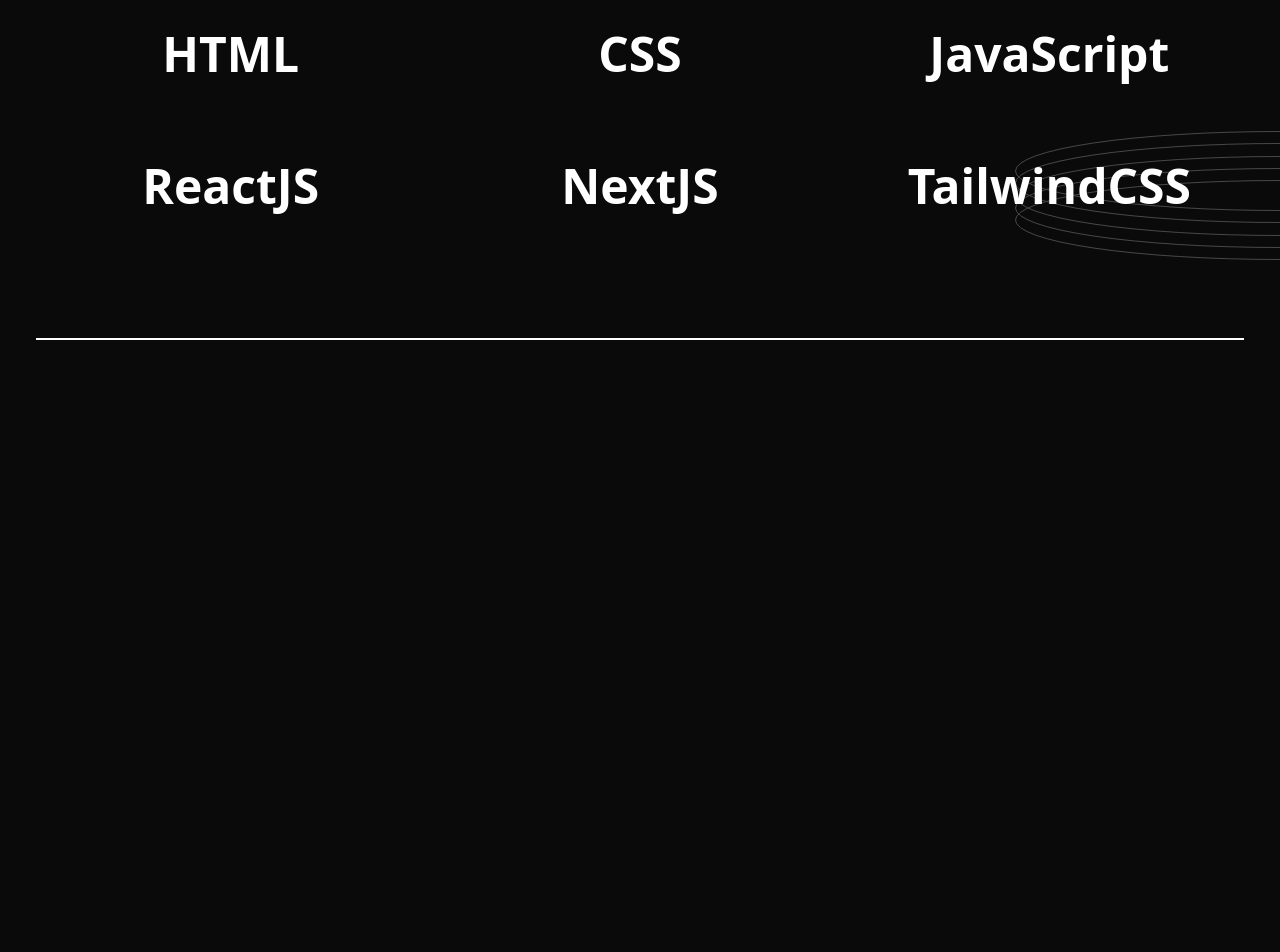
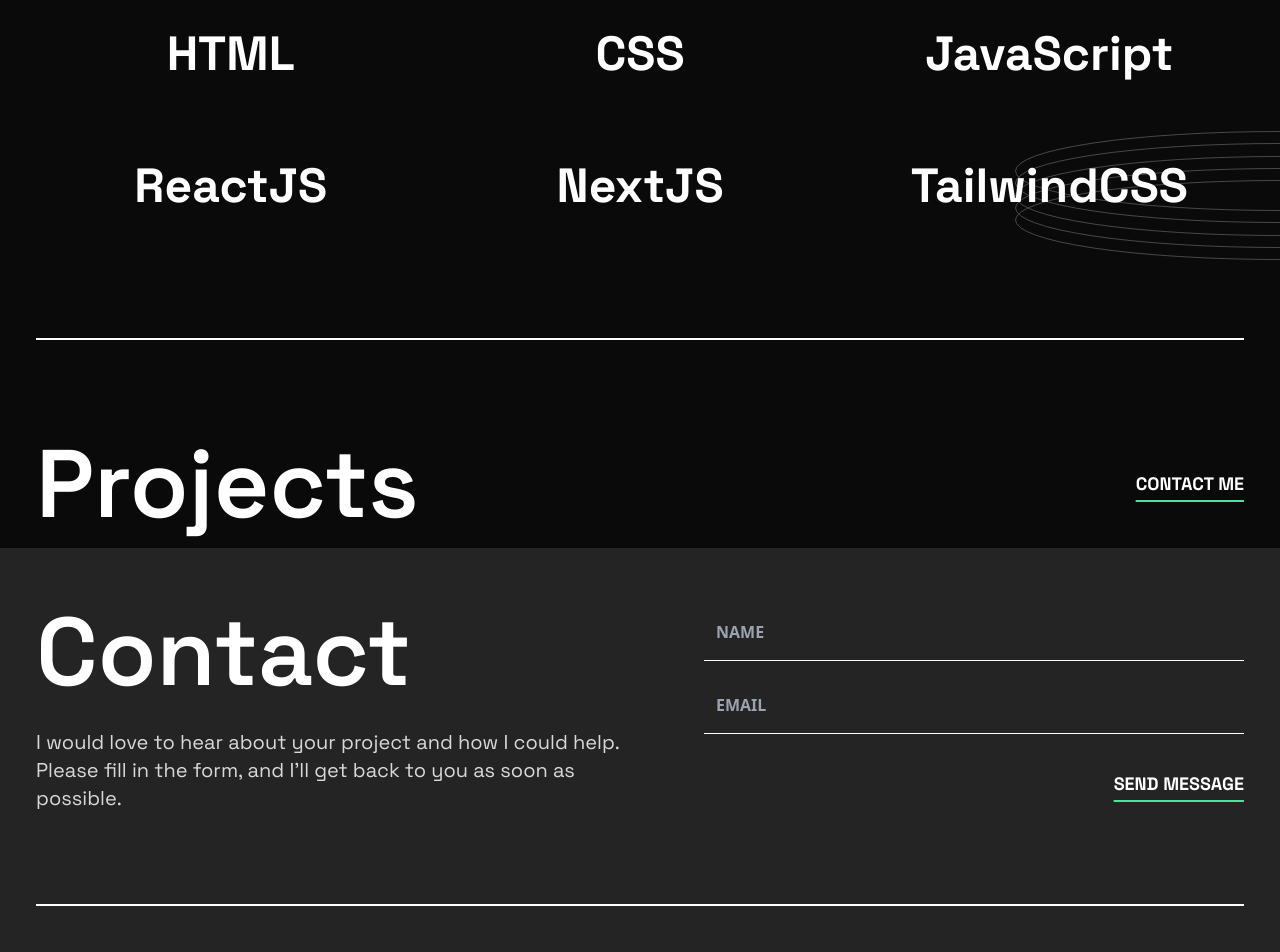
Before and after one commit to ahsankhan99/portfolio, a Next.js app: page / in a window 1280 px wide. Shown: the part 600-1552 px from the top of the page. Before the commit the page ends 1020 px from the top, so only its background shows below. Built offline with nearby package versions, Linux system fonts and the light colour scheme.

Commit message:
added contact and footer section

```diff
--- /dev/null
+++ b/components/Button.js
@@ -0,0 +1,11 @@
+import React from 'react'
+
+const Button = ({ title, className }) => {
+    return (
+        <a href="#contact" className={'flex justify-center font-space items-center sm:justify-start font-bold text-text1 text-lg uppercase underline underline-offset-[10px] decoration-2 decoration-accent hover:text-accent ease-in-out duration-300 ' + className}>
+            {title}
+        </a>
+    )
+}
+
+export default Button
--- /dev/null
+++ b/components/Contact.js
@@ -0,0 +1,31 @@
+import React from 'react'
+import Button from './Button'
+
+const Contact = () => {
+    return (
+        <div id='contact' className='bg-bg-body2 pt-10'>
+            <div className='max-w-[1240px] m-auto p-4 grid grid-cols-1 lg:grid-cols-2 space-x-16'>
+                <div>
+                    <h1 className='text-8xl font-space text-text1 font-semibold mb-5 sm:mb-0 text-center lg:text-start'>
+                        Contact
+                    </h1 >
+                    <p className='text-xl text-text2 my-7 font-space text-center lg:text-start'>
+                        I would love to hear about your project and how I could help. Please fill in the form, and I'll get back to you as soon as possible.
+                    </p>
+                </div>
+                <div>
+                    <form action="/send-data-here" method="post" className='flex flex-col'>
+                        <input type="text" id="name" name="name" placeholder='Name' className=' my-2 font-bold text-md uppercase px-3 pb-4 bg-bg-body2 border-b-[1px] border-text1 my-4' />
+                        <input type="text" id="email" name="email" placeholder='Email' className='my-2 font-bold text-md uppercase px-3 pb-4 bg-bg-body2 border-b-[1px] border-text1 my-4' />
+                        <Button title="Send Message" className="my-5 self-end" />
+                    </form>
+                </div>
+            </div >
+            <div className=' max-w-[1240px] m-auto p-4'>
+                <div className='border-bottom-solid border-text1 border-b-2 mt-8 my-4 justify-center' />
+            </div>
+        </div>
+    )
+}
+
+export default Contact
--- /dev/null
+++ b/components/Footer.js
@@ -0,0 +1,12 @@
+import React from 'react'
+import Navbar from './Navbar'
+
+const Footer = () => {
+    return (
+        <div className='bg-bg-body2'>
+            <Navbar />
+        </div>
+    )
+}
+
+export default Footer
--- a/components/Hero.js
+++ b/components/Hero.js
@@ -1,5 +1,6 @@
 import Image from 'next/image'
 import React from 'react'
+import Button from './Button'
 
 const Hero = () => {
     return (
@@ -13,9 +14,10 @@
                     </h1>
                     <p className='text-center sm:text-start text-xl text-text2 my-14 max-w-[600px]'>Based in Pakistan, I'm a web developer with a passion for building accessible and engaging websites that users love.</p>
                 </div>
-                <a href="#contact" className='flex justify-center sm:justify-start font-black text-text1 text-lg uppercase underline underline-offset-[10px] decoration-2 decoration-accent hover:text-accent ease-in-out duration-300 '>
+                {/* <a href="#contact" className='flex justify-center sm:justify-start font-black text-text1 text-lg uppercase underline underline-offset-[10px] decoration-2 decoration-accent hover:text-accent ease-in-out duration-300 '>
                     Contact me
-                </a>
+                </a> */}
+                <Button title="Contact me" />
                 <div className='border-bottom-solid border-text1 border-b-2 my-16' />
             </div>
         </>
--- /dev/null
+++ b/components/Projects.js
@@ -0,0 +1,15 @@
+import React from 'react'
+import Button from './Button'
+
+const Projects = () => {
+    return (
+        <div className='max-w-[1240px] m-auto flex flex-col sm:justify-between sm:flex-row justify-center p-4'>
+            <h1 className='text-8xl font-space text-text1 font-semibold text-center mb-10 sm:mb-0'>
+                Projects
+            </h1>
+            <Button title="Contact me" />
+        </div>
+    )
+}
+
+export default Projects
--- a/components/Skills.js
+++ b/components/Skills.js
@@ -3,23 +3,23 @@
 const Skills = () => {
     return (
         <div className='relative'>
-            <div className='justify-center max-w-[1240px] m-auto p-4 grid lg:grid-cols-3 md:grid-cols-2 gap-5 overflow-x-hidden'>
-                <h2 className='text-text1 text-center text-5xl font-bold p-8 '>
+            <div className='justify-center max-w-[1240px] font-space m-auto p-4 grid lg:grid-cols-3 md:grid-cols-2 gap-5 overflow-x-hidden'>
+                <h2 className='text-text1 text-center text-5xl font-black p-8 '>
                     HTML
                 </h2>
-                <h2 className='text-text1 text-center text-5xl font-bold p-8'>
+                <h2 className='text-text1 text-center text-5xl font-black p-8'>
                     CSS
                 </h2>
-                <h2 className='text-text1 text-center text-5xl font-bold p-8'>
+                <h2 className='text-text1 text-center text-5xl font-black p-8'>
                     JavaScript
                 </h2>
-                <h2 className='text-text1 text-center text-5xl font-bold p-8'>
+                <h2 className='text-text1 text-center text-5xl font-black p-8'>
                     ReactJS
                 </h2>
-                <h2 className='text-text1 text-center text-5xl font-bold p-8'>
+                <h2 className='text-text1 text-center text-5xl font-black p-8'>
                     NextJS
                 </h2>
-                <h2 className='text-text1 text-center text-5xl font-bold p-8'>
+                <h2 className='text-text1 text-center text-5xl font-black p-8'>
                     TailwindCSS
                 </h2>
             </div>
--- a/pages/index.js
+++ b/pages/index.js
@@ -1,6 +1,9 @@
 import Head from 'next/head'
 import Hero from '@/components/Hero'
 import Skills from '@/components/Skills'
+import Projects from '@/components/Projects'
+import Contact from '@/components/Contact'
+import Footer from '@/components/Footer'
 
 export default function Home() {
   return (
@@ -13,6 +16,9 @@
       </Head>
       <Hero />
       <Skills />
+      <Projects />
+      <Contact />
+      <Footer />
     </>
   )
 }
--- a/styles/globals.css
+++ b/styles/globals.css
@@ -5,6 +5,7 @@
 html {
     background-color: hsl(0, 0%, 4%);
     overflow-x: hidden;
+    scroll-behavior: smooth;
 }
 
 body {
```
